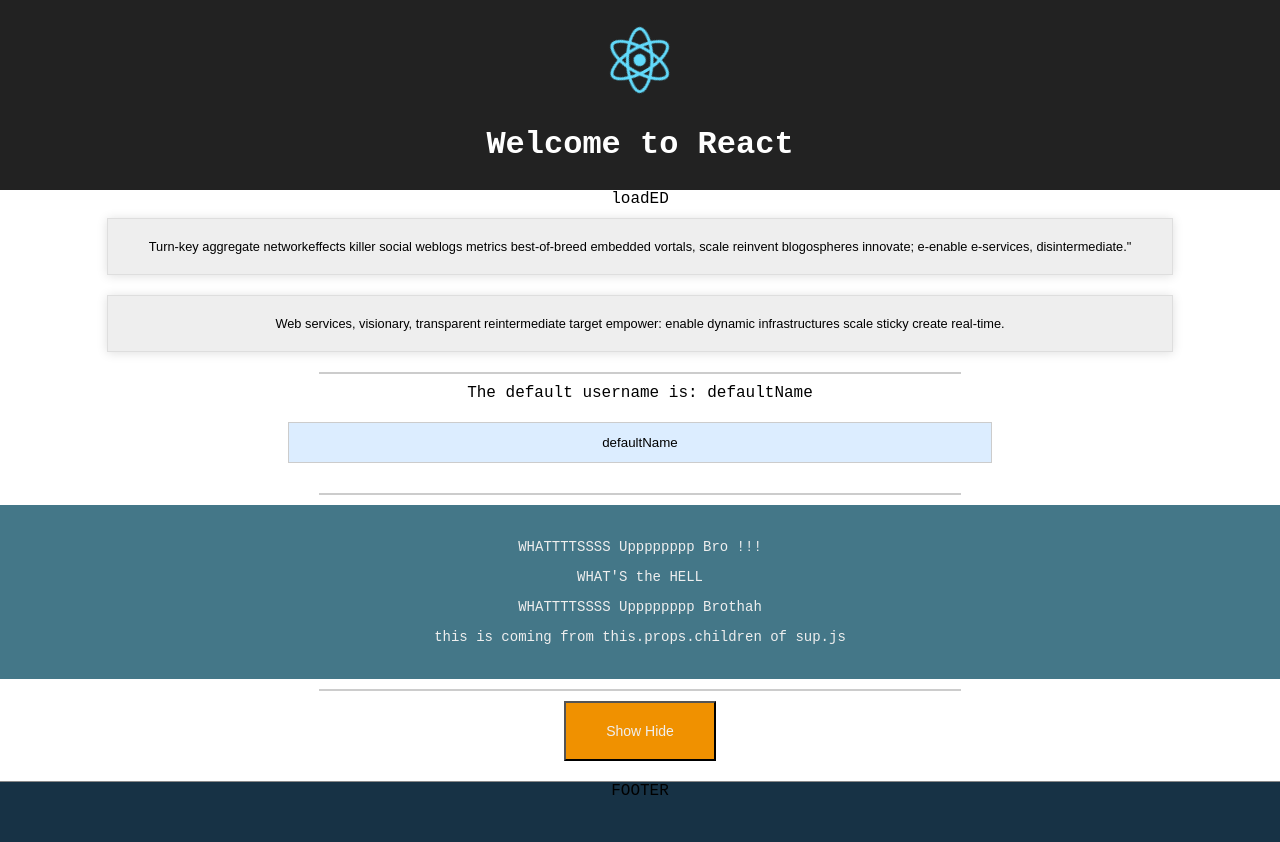
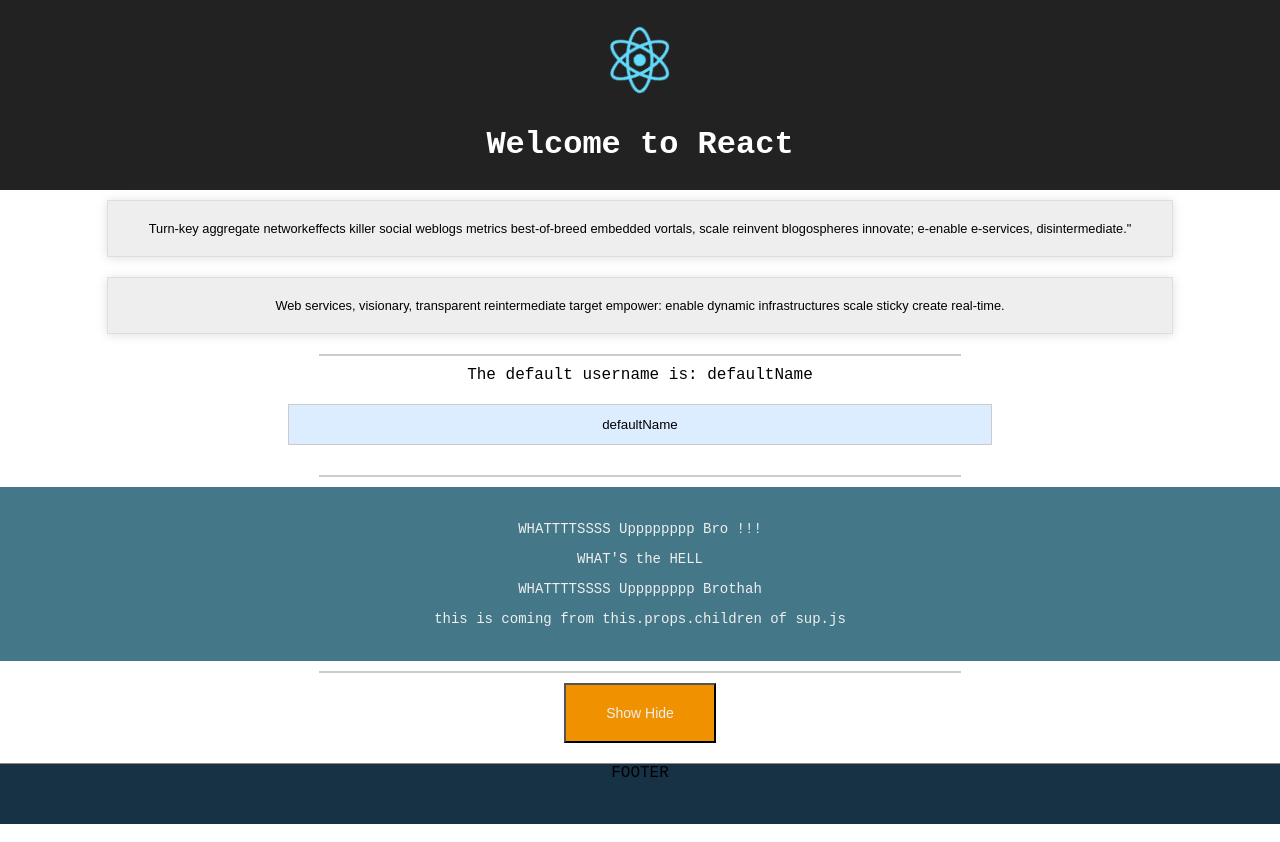
Before and after one commit to ural/react-udemy, a React app: page / in a window 1280 px wide. Built offline with nearby package versions, Linux system fonts and the light colour scheme.

Commit message:
refactorred src dir and added Cockpit.js

```diff
--- a/src/App.css
+++ b/src/containers/App.css
@@ -1,4 +1,4 @@
-@import url('./custom.css');
+@import url('../css/custom.css');
 
 .App {
   text-align: center;
--- a/src/App.js
+++ b/src/containers/App.js
@@ -2,11 +2,11 @@
 //import Radium, { StyleRoot } from 'radium';
 
 import appStyles from './App.css';
-import logo from './logo.svg';
+import logo from '../logo.svg';
 
-import Sup from './sup';
-import Person from './Person/Person';
-import UserOutput from './username/UserOutput';
+import Sup from '../sup';
+import Person from '../components/Person/Person';
+import UserOutput from '../components/username/UserOutput';
 //import ErrorBoundary from './ErrorBoundary/ErrorBoundary';
 
 class App extends Component {
@@ -102,12 +102,6 @@
     // Dynamic Styles
       let classNames = [];
 
-    classNames.push('loadED');
-
-      window.onload = () => {
-        console.log("load event detected!");
-      };
-
       if (this.state.persons.length || this.state.persons.length === 0) {
          classNames.push('red');
         /* classNames.push(appStyles.red);*/
@@ -119,7 +113,6 @@
       if (!this.state.showPersons) {
           classNames.pop();
       }
-      let classNamesCopy = [...classNames];
 
        // END Dynamic Styles
 
@@ -132,12 +125,6 @@
           <h1 className={classNames.join(' ')}>Welcome to React</h1>
         </header>
         {/* END HEADER  */}
-
-        {/* TEST SECTION */}
-        <div className="test-section">
-        {classNamesCopy.join(', ')}
-        </div>
-        {/* end TEST SECTION */}
         <div className={appStyles["main-content-wrap"]}>
           <UserOutput/>
           <hr/>
@@ -155,7 +142,7 @@
 
           {/* footer* */}
           <div className={appStyles.footer}>
-              <p className={classNames[2]}> FOOTER </p>
+              <p className={classNames[1]}> FOOTER </p>
           </div>
       </div>
 
--- a/src/custom.css
+++ b/src/css/custom.css
@@ -14,3 +14,6 @@
   border: none;
   border-radius: 5px;
 }
+:global .loadED {
+  color: orange;
+}
--- a/src/index.js
+++ b/src/index.js
@@ -1,7 +1,7 @@
 import React from 'react';
 import ReactDOM from 'react-dom';
 import './index.css';
-import App from './App';
+import App from './containers/App';
 import registerServiceWorker from './registerServiceWorker';
 
 ReactDOM.render(<App />, document.getElementById('root'));
```
Also changed, not shown: src/components/Cockpit/Cockpit.js (added), src/components/Person/Person.js (renamed from src/Person/Person.js), src/components/Person/person.css (renamed from src/Person/person.css), src/components/username/UserInput.js (renamed from src/username/UserInput.js), src/components/username/UserOutput.js (renamed from src/username/UserOutput.js), src/components/username/username.css (renamed from src/username/username.css), 1 other file (tests, documents, lock files or other folders).
